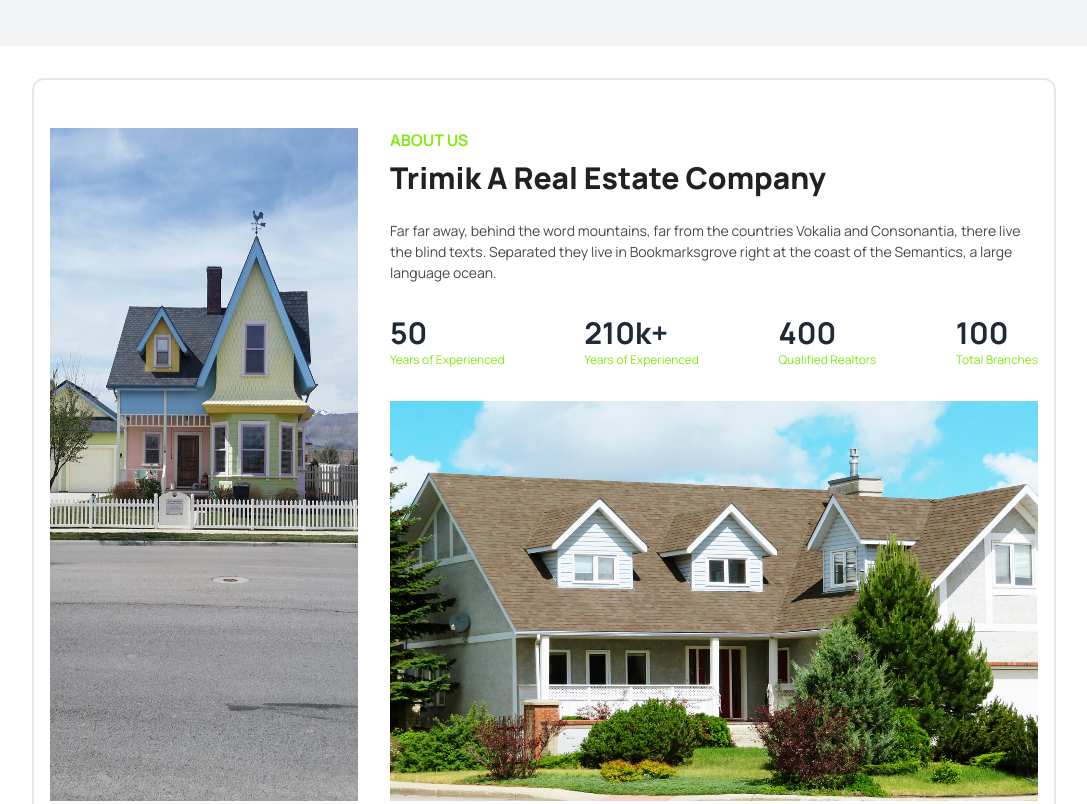
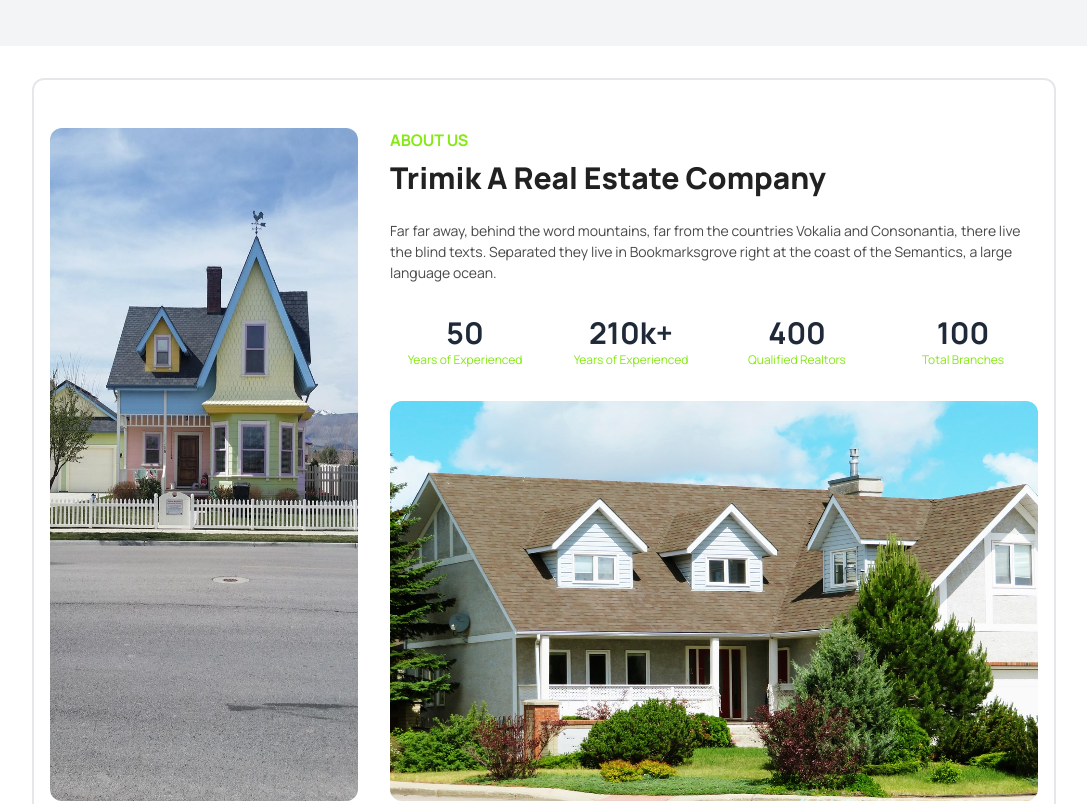
Before and after one commit to trimikroy/assignment-3, a plain HTML site: page index.html in a window 1280 px wide. Shown: the part 3460-4264 px from the top of the page, without its empty margins (96-1183 px from the left). Drawn offline with nearby package versions, Linux system fonts and the light colour scheme; a web font is replaced by a local one.

Commit message:
new added code abouts section

```diff
--- a/index.html
+++ b/index.html
@@ -98,7 +98,7 @@
         <!-- we design thoughtful section -->
           <section class=" bg-gray-100  mt-4 md:mt-24  h-auto pb-12">
               <!-- we design text and image -->
-              <section class="relative max-w-screen-lg mx-auto   pt-4 md:pt-8  ">
+              <section class="relative max-w-screen-lg mx-auto   pt-4  md:pt-8  ">
                   <div class="card lg:card-side flex flex-col md:flex-row gap-2">
                     <!-- text -->
                     <div class="card-body md:w-2/4 justify-center md:items-left  ">
@@ -107,7 +107,7 @@
 
 
                       <div class="flex flex-col  md:items-left      ">
-
+                        <!-- button  -->
                         <button class=" ml-24 md:ml-0 my-4 py-2 w-[150px] bg-white rounded-full   font-extrabold"> <i   class="fa-solid fa-arrow-right pr-2
                           text-[18px] md:text-lx text-center md:text-left "></i> About Us
                         </button>
@@ -251,12 +251,12 @@
                     text-[12px] text-center md:text-left "></i> Explore our Latest works
                   </button>
 
-                  <h1 class="text-2xl md:text-4xl font-extrabold ">Our Works Process</h1>
+                  <h1 class="text-2xl md:text-4xl font-extrabold ">Our Latest Portfolio</h1>
                   <p class="w-3/5  mx-auto text-[13px] my-2 ">The barn house captivates with its blend of rustic charm and modern sophistication, featuring weathered wood, sleek metal accents.</p>
                 </div>
 
               <!-- Our Latest Portfolio grid -->
-                <div class="grid grid-cols-1 gird-row-1  md:grid-cols-12 lg:grid-cols-12     md:grid-rows-2 lg:grid-row-2 gap-4  max-w-screen-lg mx-auto
+                <div class="grid grid-cols-1 gird-rows-1  md:grid-cols-12 lg:grid-cols-12     md:grid-rows-2 lg:grid-rows-2 gap-4  max-w-screen-lg mx-auto
                  md:mt-8 px-6">
 
 
@@ -397,36 +397,36 @@
           <section class="max-w-screen-lg mx-auto   pt-4 md:pt-8 my-8 border-2 rounded-xl flex flex-col md:flex-row   ">
             <!--  first img -->
               <div class="w-2/6 p-4 hidden lg:flex ">
-                  <img class="h-[100%]" src="assets/home-2.jpg" alt="">
+                  <img class="h-[100%] rounded-xl" src="assets/home-2.jpg" alt="">
               </div>
 
               <!-- second img -->
-              <div class=" w-full md:w-4/6 p-4 ">
+              <div class=" w-full md:w-4/6 p-4 flex-cols md:flex-row text-center md:text-left ">
                   <p class="text-[#81e80af6] font-bold ">ABOUT US</p>
-                  <h2 class="text-[#212121] text-3xl font-extrabold my-2">Trimik A Real Estate Company</h2>
+                  <h2 class="text-[#212121] text-2xl md:text-3xl font-extrabold my-2">Trimik A Real Estate Company</h2>
                   <p class="text-[14px] text-[#494949] my-6">Far far away, behind the word mountains, far from the countries Vokalia and Consonantia, there live the blind texts. Separated they live in Bookmarksgrove right at the coast of the Semantics, a large language ocean.</p>
 
-                  <div class="flex flex-row justify-between my-8">
-                     <div>
+                  <div class=" grid grid-cols-2 grid-rows-2 md:grid-cols-4 md:grid-rows-1 gap-4  my-8 text-center">
+                     <div class="">
                        <h2 class="text-3xl font-bold" >50</h2>
                        <p class="text-[12px] text-[#81e80af6]">Years of Experienced</p>
                      </div>
-                     <div>
+                     <div class="">
                        <h2 class="text-3xl font-bold">210k+</h2>
                        <p class="text-[12px] text-[#81e80af6]">Years of Experienced</p>
                      </div>
-                     <div>
+                     <div class="">
                        <h2 class="text-3xl font-bold">400</h2>
                        <p class="text-[12px] text-[#81e80af6]">Qualified Realtors</p>
                      </div>
-                     <div>
+                     <div class="">
                        <h2 class="text-3xl font-bold">100</h2>
                        <p class="text-[12px] text-[#81e80af6]">Total Branches</p>
                      </div>
                   </div>
 
                   <div>
-                    <img class="h-[400px] w-[100%]" src="assets/home1.jpg" alt="">
+                    <img class="h-[400px] w-[100%] rounded-xl" src="assets/home1.jpg" alt="">
                   </div>
 
               </div>
```
